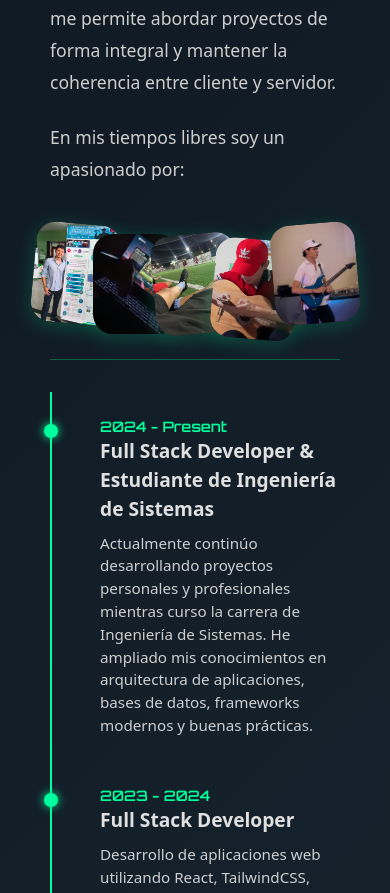
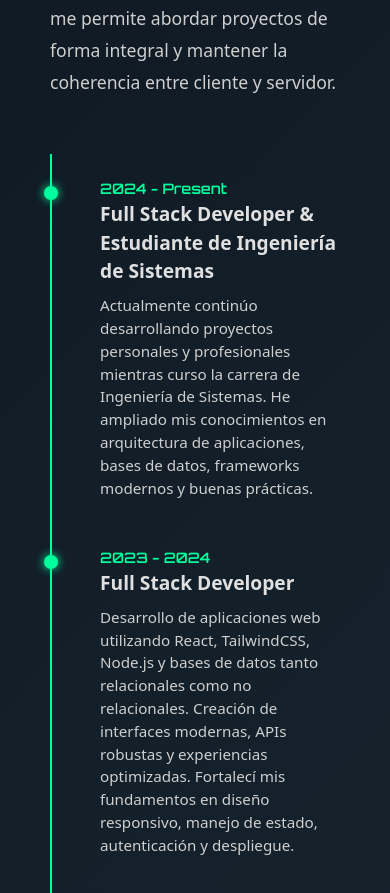
Before and after one commit to Odpp7/Mi-portafolio-web, a Next.js app: page / in a window 390 px wide. Shown: the part 1604-2497 px from the top of the page. Built offline with nearby package versions, Linux system fonts and the light colour scheme.

Commit message:
updating bugs

```diff
--- a/app/components/AboutMe.tsx
+++ b/app/components/AboutMe.tsx
@@ -30,7 +30,7 @@ export default function AboutMe() {
 
                     <p>Además del trabajo en la web, desarrollo aplicaciones móviles que integran interfaces cuidadas y buen rendimiento. También tengo experiencia en Back-End y en arquitecturas completas, lo que me permite abordar proyectos de forma integral y mantener la coherencia entre cliente y servidor.</p>
 
-                    <p>En mis tiempos libres soy un apasionado por: </p>
+                    <p className="letra1">En mis tiempos libres soy un apasionado por: </p>
 
                     <BounceCards
                         className="custom-bounceCards"
--- a/app/styles/AboutMe.css
+++ b/app/styles/AboutMe.css
@@ -92,6 +92,10 @@
         padding: 50px;
     }
 
+    .letra1{
+        display: none;
+    }
+
     .section-title {
         font-size: 2rem;
     }
--- a/app/styles/BounceCards.css
+++ b/app/styles/BounceCards.css
@@ -41,7 +41,7 @@
 .bounceCardsContainer {
   width: 100%;
   height: 150px;
-  border-bottom: 1px solid var(--border-glow);
+  display: none;
 }
 
   .card{
--- a/app/styles/globals.css
+++ b/app/styles/globals.css
@@ -22,6 +22,11 @@ html, body {
   scroll-behavior: smooth;
 }
 
+body {
+  padding-bottom: env(safe-area-inset-bottom);
+}
+
+
 
 ::-webkit-scrollbar {
   width: 8px;
--- a/app/styles/particles.css
+++ b/app/styles/particles.css
@@ -1,12 +1,11 @@
 
 .particles {
   position: fixed;
-  width: 100%;
-  height: 100%;
   inset: 0;
   pointer-events: none;
   z-index: 0;
 }
+
 
 .particle {
   position: absolute;
```
